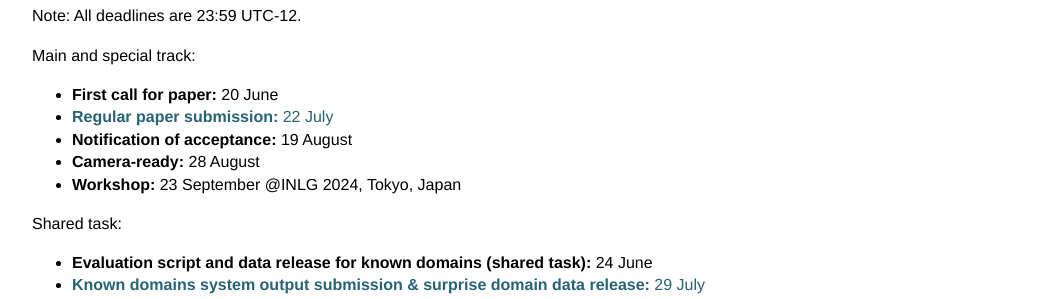
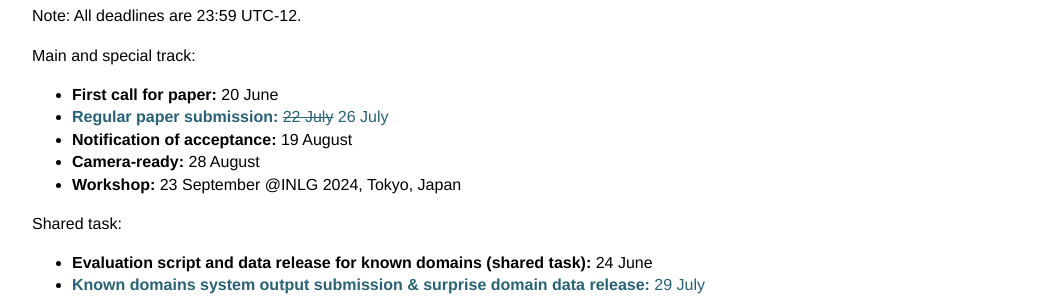
Before and after one commit to practicald2t/practicald2t.github.io, a Jekyll site: the page built from pages/cfp.md, in a window 1280 px wide and 900 px high, scrolled down 1329 px. Shown: the part 152-451 px from the top of the window, without its empty margins (108-1166 px from the left). Built offline with Jekyll 4.4.1, drawn with Linux system fonts in a browser that asks for light colours.

Commit message:
Update cfp.md

```diff
--- a/pages/cfp.md
+++ b/pages/cfp.md
@@ -50,7 +50,7 @@ Note: All deadlines are 23:59 UTC-12.
 
 Main and special track:
 - **First call for paper:** 20 June
-- <span style="color: #276275;">**Regular paper submission:** 22 July</span>
+- <span style="color: #276275;">**Regular paper submission:**  ~~22 July~~ 26 July </span>
 - **Notification of acceptance:**  19 August
 - **Camera-ready:**  28 August
 - **Workshop:** 23 September @INLG 2024, Tokyo, Japan
```
